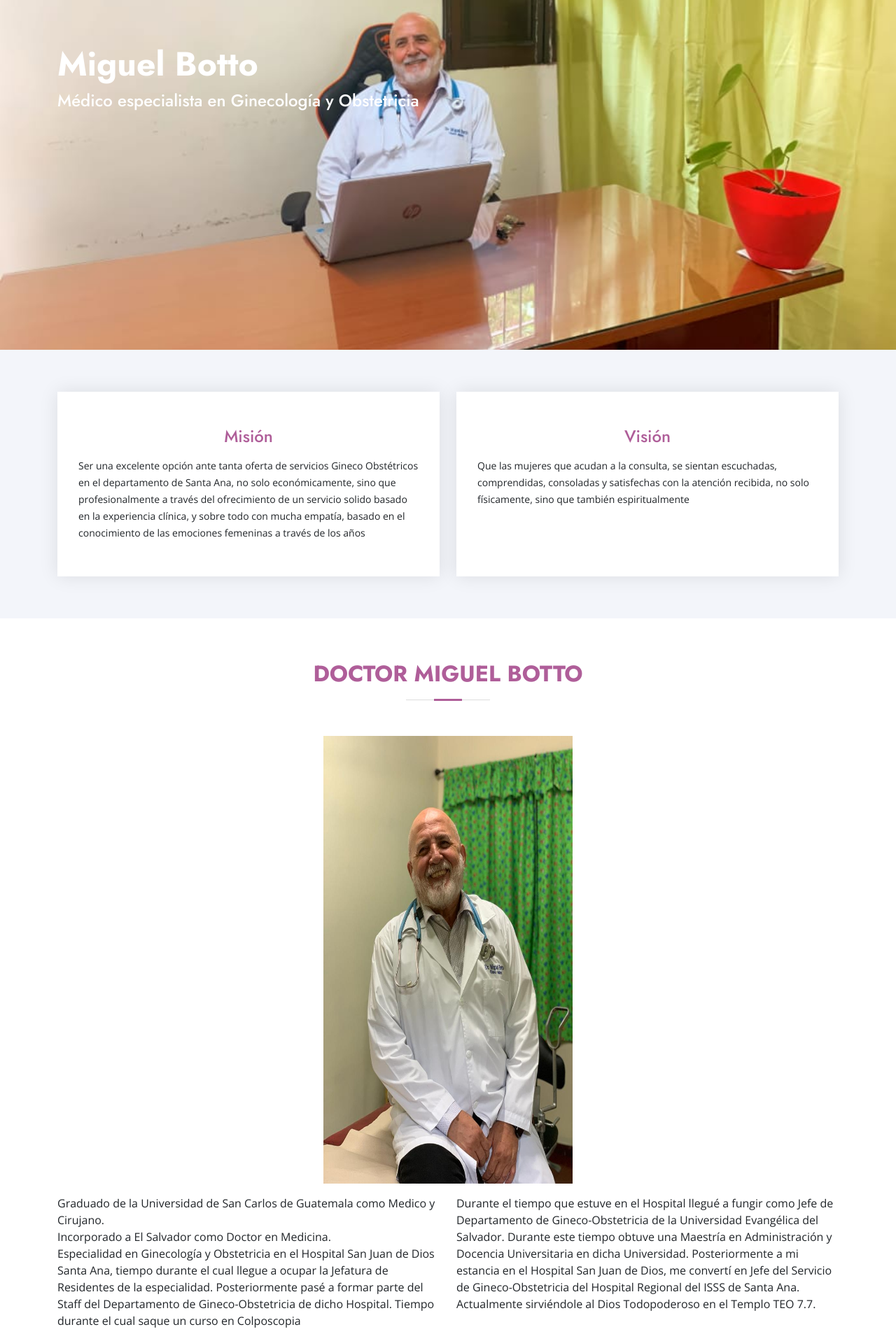
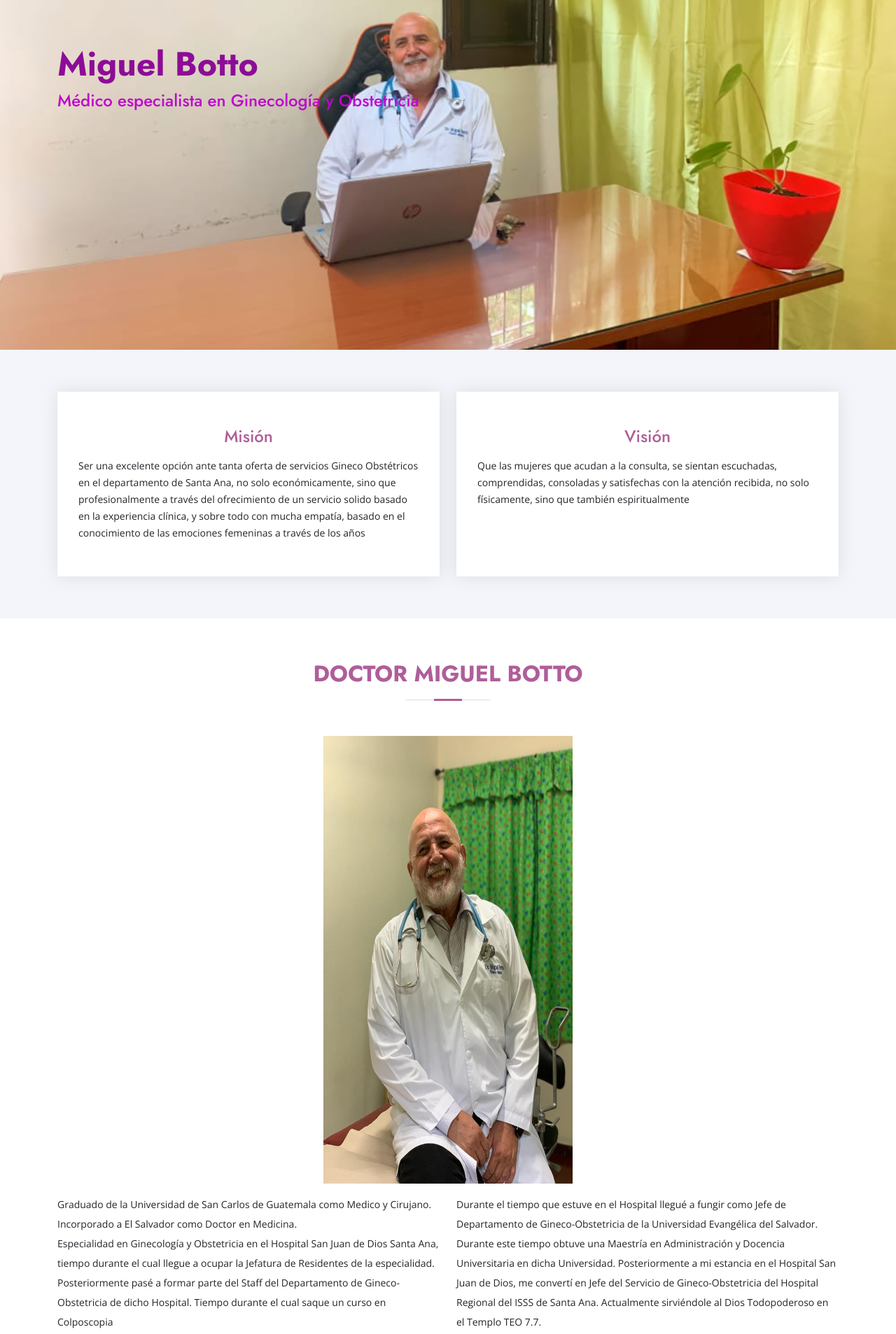
Before and after one commit to gitbrave99/clinic-page, a plain HTML site: page index.html in a window 1280 px wide. Shown: the part 300-2207 px from the top of the page at 70% size. Drawn offline with nearby package versions, Linux system fonts and the light colour scheme.

Commit message:
portada logo

```diff
--- a/assets/css/style.css
+++ b/assets/css/style.css
@@ -1369,3 +1369,8 @@ section {
 
 
 /* IMAGE RESPONSIVE */
+/* FONT DESCRIPTION */
+.pdesc{
+  line-height: 28px;
+  font-size: 14px;
+}
--- a/index.html
+++ b/index.html
@@ -38,7 +38,7 @@
   <header id="header" class="fixed-top ">
     <div class="container d-flex align-items-center">
       <a href="index.html" class="logo me-auto"><img src="assets/img/logot.png" alt="" class="img-fluid"
-          style="width: 20vh; height: 60vh;"></a>
+          style="width: 15vw; height: 20vh;"></a>
 
       <nav id="navbar" class="navbar">
         <ul>
@@ -58,16 +58,16 @@
       <div class="row">
         <div class="col-lg-6 d-flex flex-column justify-content-center pt-4 pt-lg-0 order-2 order-lg-1"
           data-aos="fade-up" data-aos-delay="200">
-          <h1 class="text-white"> Miguel Botto </h1>
-          <h2 class="text-white">Médico especialista en Ginecología y Obstetricia</h2>
+          <h1   style="color: #8D0C97;"> Miguel Botto </h1>
+          <h2 style="color: #BE06CD;">Médico especialista en Ginecología y Obstetricia</h2>
           <!-- <div class="d-flex justify-content-center justify-content-lg-start">
             <a href="#about" class="btn-get-started scrollto" style="background: #af5e99;">Hacer Cita</a>
           </div> -->
         </div>
-        <div class="col-md-5 col-lg-5 order-1 offset-md-1 order-lg-2 inicio-img" data-aos="zoom-in"
-          data-aos-delay="200">
+        <!-- <div class="col-md-5 col-lg-5 order-1 offset-md-1 order-lg-2 inicio-img" data-aos="zoom-in"
+          data-aos-delay="200"> -->
           <!-- <img src="assets/img/portada2.jpeg" class="img-fluid animated" alt="" style="height: 74vh; width: 100%;"> -->
-        </div>
+        <!-- </div> -->
       </div>
     </div>
   </section>
@@ -128,7 +128,7 @@
 
         <div class="row content mt-3">
           <div class="col-lg-6 ">
-            <p class="text-dark">
+            <p class="text-justify text-dark pdesc">
               Graduado de la Universidad de San Carlos de Guatemala como Medico y Cirujano.
               <br>
               Incorporado a El Salvador como Doctor en Medicina.
@@ -146,7 +146,7 @@
             </ul> -->
           </div>
           <div class="col-lg-6 pt-4 pt-lg-0">
-            <p class="text-dark">
+            <p class="text-dark pdesc">
               Durante el tiempo que estuve en el Hospital llegué a fungir como Jefe de Departamento de
               Gineco-Obstetricia de la Universidad Evangélica del Salvador. Durante este tiempo obtuve una Maestría en
               Administración y Docencia Universitaria en dicha Universidad.
```
Also changed, not shown: indexbk.html (+1 -1 lines), assets/img/logot.png.
